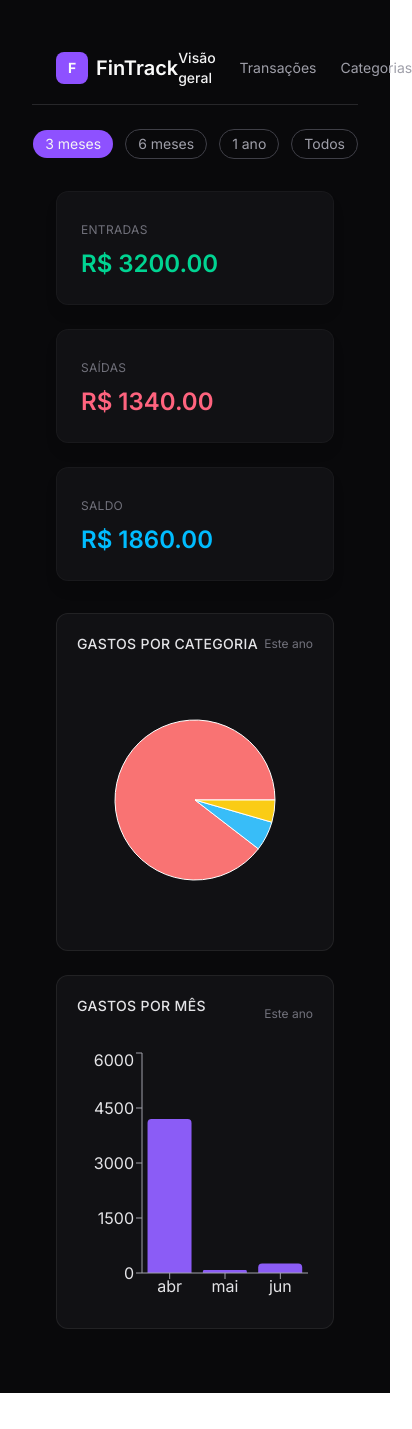
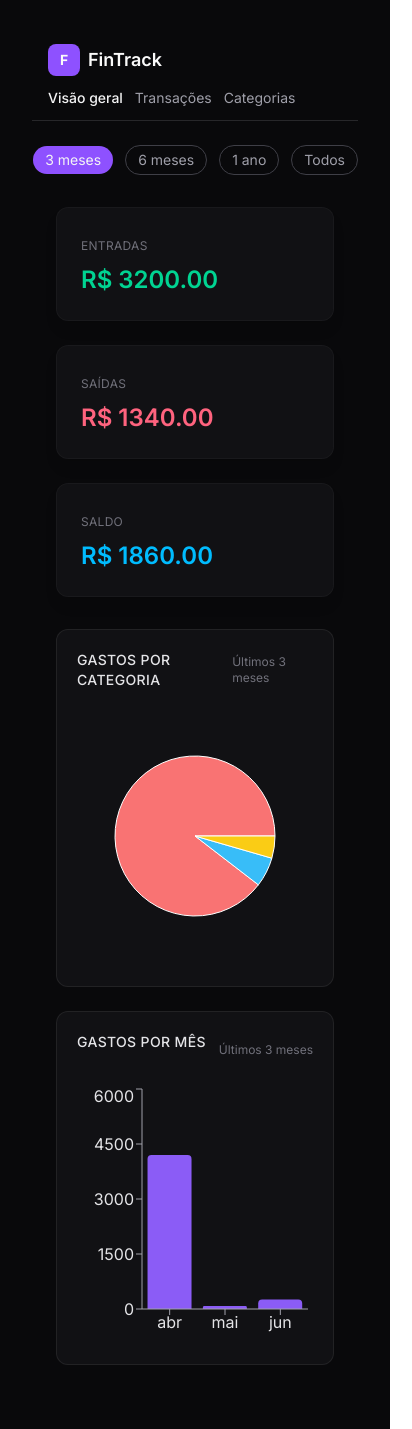
Before and after one commit to ManzanoW/fintrack, a Next.js app: page / in a window 390 px wide. Shown: the whole page, 412 px wide, since content can reach past the window. Before the commit the page ends 1393 px from the top, so only its background shows below. Built offline with nearby package versions, Linux system fonts and the light colour scheme.

Commit message:
fixed header in mobile version, and improved transactions section date and button

```diff
--- a/src/app/header/Header.tsx
+++ b/src/app/header/Header.tsx
@@ -3,15 +3,19 @@ import NavBar from "../navBar/NavBar";
 export default function Header() {
   return (
     <header className="border-b border-zinc-800">
-      <div className="mx-auto max-w-6xl px-6 py-4 flex items-center justify-between">
+      <div className="mx-auto max-w-6xl px-4 py-3 flex flex-col gap-3 sm:flex-row sm:items-center sm:justify-between">
         <div className="flex items-center gap-2">
-          <div className="h-8 w-8 rounded-lg bg-violet-500 flex items-center justify-center text-sm font-bold">
+          <div className="h-8 w-8 rounded-lg bg-violet-500 flex items-center justify-center text-sm font-bold select-none">
             F
           </div>
-          <span className="text-xl font-semibold">FinTrack</span>
+          <span className="text-lg sm:text-xl font-semibold select-none">
+            FinTrack
+          </span>
         </div>
 
-        <NavBar />
+        <div className="flex justify-start sm:justify-end">
+          <NavBar />
+        </div>
       </div>
     </header>
   );
--- a/src/app/navBar/NavBar.tsx
+++ b/src/app/navBar/NavBar.tsx
@@ -16,7 +16,7 @@ export default function NavBar() {
   };
 
   return (
-    <nav className="flex items-center gap-6 text-sm text-zinc-400">
+    <nav className="flex flex-wrap gap-3 text-sm text-zinc-400">
       <Link
         href="/"
         className={`${linkBase} ${isActive("/") ? linkActive : linkInactive}`}
--- a/src/app/page.tsx
+++ b/src/app/page.tsx
@@ -226,7 +226,7 @@ export default function Dashboard() {
       <Header />
 
       <div className="flex items-center gap-3 text-sm text-zinc-400 justify-end mt-6">
-        <span className="hidden sm:inline">Período:</span>
+        <span className="hidden sm:inline select-none">Período:</span>
         {[
           { label: "3 meses", value: "3m" },
           { label: "6 meses", value: "6m" },
@@ -247,7 +247,7 @@ export default function Dashboard() {
         ))}
       </div>
       {/* Cards de resumo */}
-      <main className="mx-auto max-w-6xl px-6 py-8">
+      <main className="mx-auto max-w-6xl px-6 py-8 select-none">
         <div className="grid grid-cols-1 md:grid-cols-3 gap-6 mb-8">
           <div className="bg-zinc-900/60 border border-zinc-800/40 backdrop-blur-sm p-6 rounded-xl shadow-lg text-left hover:scale-[1.02] transition-shadow hover:shadow-emerald-400/50 hover:border-emerald-400/80">
             <span className="text-xs uppercase tracking-wide text-zinc-500">
@@ -287,7 +287,15 @@ export default function Dashboard() {
               <h2 className="text-sm font-medium text-zinc-200 uppercase tracking-wide">
                 Gastos por Categoria
               </h2>
-              <span className="text-xs text-zinc-500">Este ano</span>
+              <span className="text-xs text-zinc-500">
+                {period === "3m"
+                  ? "Últimos 3 meses"
+                  : period === "6m"
+                    ? "Últimos 6 meses"
+                    : period === "1y"
+                      ? "Último ano"
+                      : "Todo período"}
+              </span>
             </div>
             <ResponsiveContainer width="100%" height={260}>
               <PieChart>
@@ -326,7 +334,16 @@ export default function Dashboard() {
               <h2 className="text-sm font-medium mb-4 text-zinc-200 uppercase tracking-wide">
                 Gastos por Mês
               </h2>
-              <span className="text-xs text-zinc-500">Este ano</span>
+              <span className="text-xs text-zinc-500">
+                {" "}
+                {period === "3m"
+                  ? "Últimos 3 meses"
+                  : period === "6m"
+                    ? "Últimos 6 meses"
+                    : period === "1y"
+                      ? "Último ano"
+                      : "Todo período"}
+              </span>
             </div>
             <ResponsiveContainer width="100%" height={260}>
               <BarChart data={monthlyData}>
--- a/src/app/transactions/page.tsx
+++ b/src/app/transactions/page.tsx
@@ -262,7 +262,9 @@ export default function TransactionsPage() {
               </select>
             </div>
 
-            <div>
+            {/* Data + botão na mesma linha */}
+            <div className="md:col-span-2 flex items-end gap-3 justify-end">
+              <div className="flex-1">
                 <label className="block text-xs text-zinc-400 mb-1">Data</label>
                 <input
                   type="date"
@@ -274,7 +276,7 @@ export default function TransactionsPage() {
                 />
               </div>
 
-            <div className="md:col-span-1 gap-2 flex justify-end">
+              <div className="flex gap-2 ">
                 {editingId && (
                   <button
                     type="button"
@@ -286,10 +288,11 @@ export default function TransactionsPage() {
                 )}
                 <button
                   type="submit"
-                className="text-xs px-4 py-2 rounded-lg bg-violet-500 hover:bg-violet-600 text-white font-medium hover:cursor-pointer transition"
+                  className="text-xs px-4 py-2 rounded-lg bg-violet-500 hover:bg-violet-600 text-white font-medium hover:cursor-pointer transition "
                 >
                   {editingId ? "Salvar" : "Adicionar"}
                 </button>
+              </div>
             </div>
           </form>
         </section>
```
Lines whose indentation alone changed are shown as unchanged.
